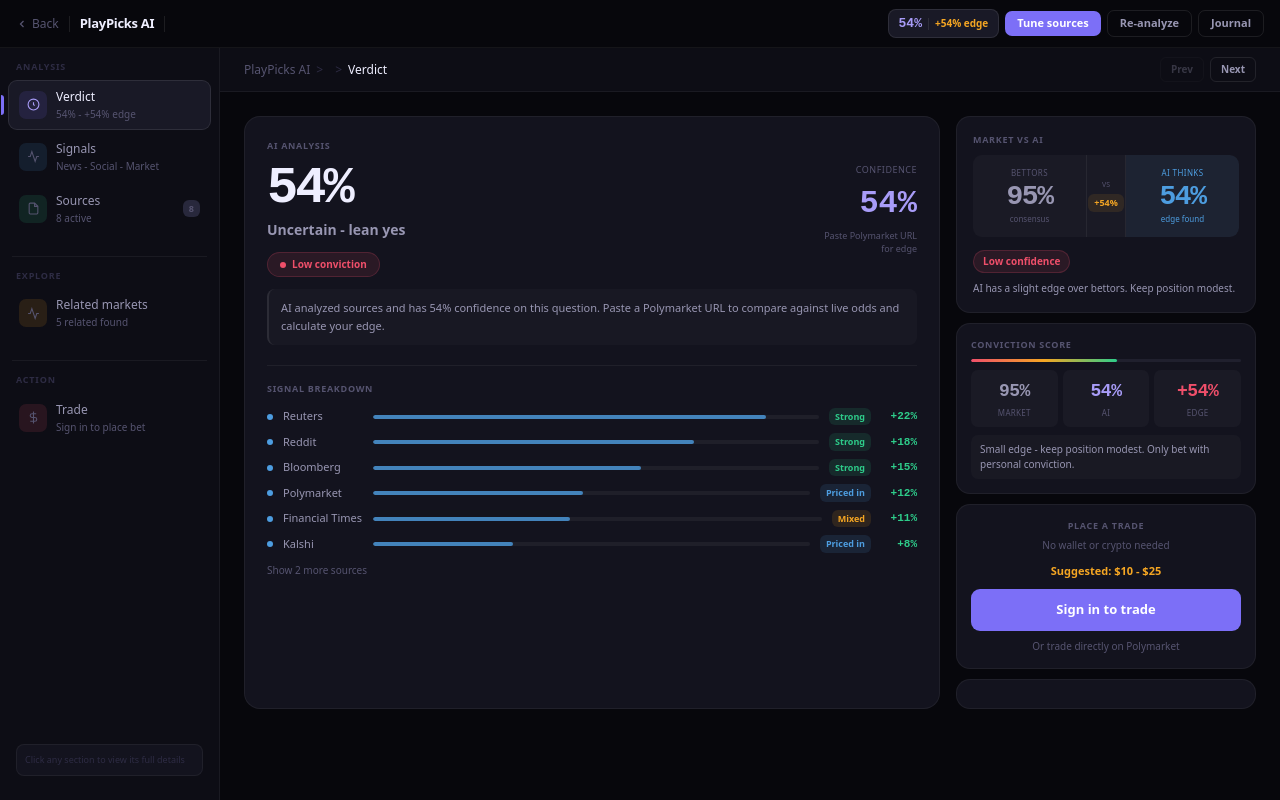
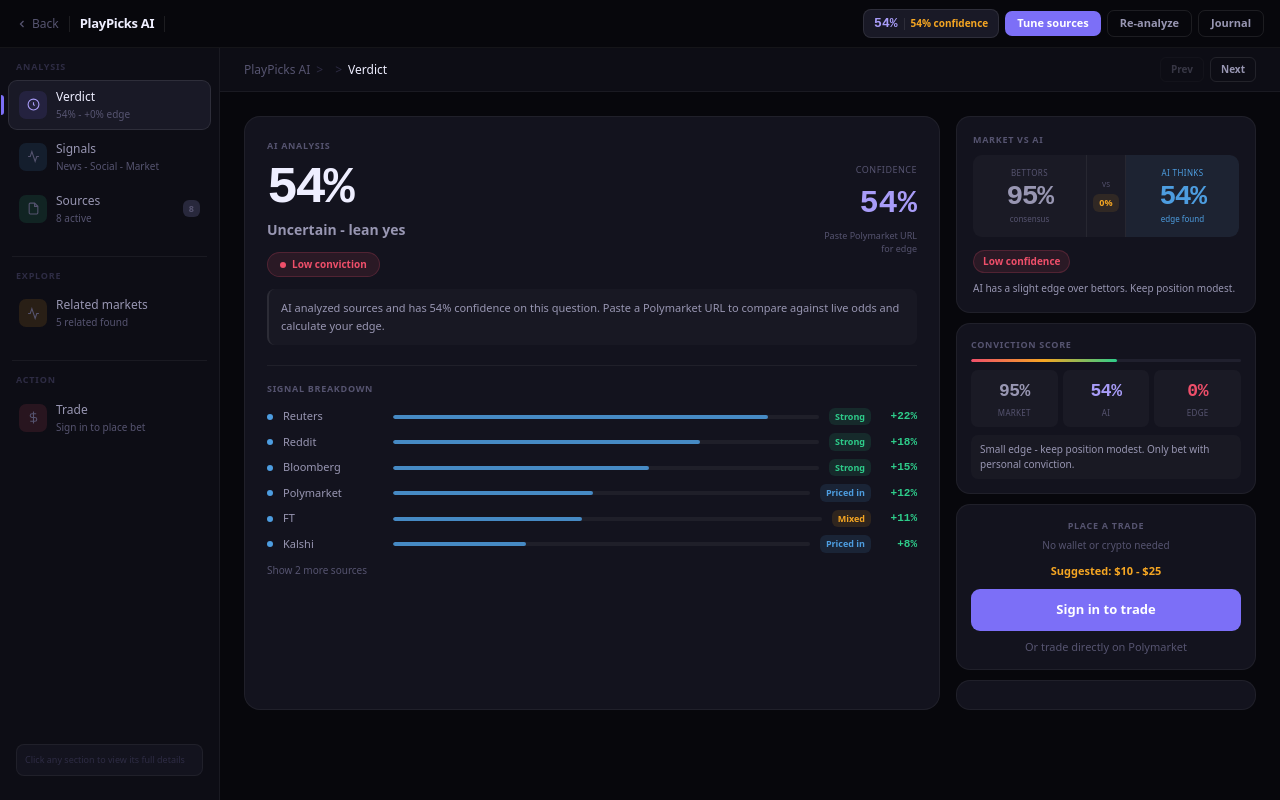
Before and after one commit to anujagadde18/tradedna, a Next.js app: page /scores in a window 1280 px wide. Built offline with nearby package versions, Linux system fonts and the light colour scheme.

Commit message:
Scores board v23

```diff
--- a/app/scores/page.tsx
+++ b/app/scores/page.tsx
@@ -63,6 +63,28 @@ function getVerdictText(aiPct: number): string {
 const CAT_COLOR: Record<string,string> = {
   news:'#4d9de0', social:'#7c6ff7', market:'#2ecc8a', community:'#f5a623', contrary:'#ef4f6a',
 };
+
+function SourceAvatar({ name, category }: { name: string; category: string }) {
+  const colors: Record<string,{bg:string;text:string}> = {
+    news:      { bg:'rgba(77,157,224,0.15)',  text:'#4d9de0' },
+    social:    { bg:'rgba(124,111,247,0.15)', text:'#7c6ff7' },
+    market:    { bg:'rgba(46,204,138,0.15)',  text:'#2ecc8a' },
+    contrary:  { bg:'rgba(239,79,106,0.15)',  text:'#ef4f6a' },
+    community: { bg:'rgba(245,166,35,0.15)',  text:'#f5a623' },
+  };
+  const SHORT: Record<string,string> = {
+    'Financial Times':'FT','Wall Street Journal':'WSJ',
+    'Associated Press':'AP','Twitter/X':'X',
+    'Good Judgment Open':'GJ',
+  };
+  const c = colors[category] || colors.news;
+  const letter = (SHORT[name] || name.charAt(0)).toUpperCase();
+  return (
+    <div style={{ width:28, height:28, borderRadius:7, background:c.bg, display:'flex', alignItems:'center', justifyContent:'center', fontSize:letter.length > 1 ? 9 : 12, fontWeight:800, color:c.text, flexShrink:0 }}>
+      {letter}
+    </div>
+  );
+}
 
 function VerdictCard({ aiPct, marketPct, question, sources, hasMarket }: {
   aiPct: number; marketPct: number; question: string; sources: any[]; hasMarket: boolean;
@@ -153,9 +175,9 @@ function VerdictCard({ aiPct, marketPct, question, sources, hasMarket }: {
               return (
                 <div key={i} style={{ display:'flex', alignItems:'center', gap:10 }}>
                   <div style={{ width:6, height:6, borderRadius:'50%', background:color, flexShrink:0 }}></div>
-                  <div style={{ width:80, fontSize:11, fontWeight:500, color:C.t2, flexShrink:0, overflow:'hidden', textOverflow:'ellipsis', whiteSpace:'nowrap' }}>{r.name}</div>
+                  <div style={{ width:100, fontSize:11, fontWeight:500, color:C.t2, flexShrink:0, overflow:'hidden', textOverflow:'ellipsis', whiteSpace:'nowrap' }} title={r.name}>{({'Financial Times':'FT','Wall Street Journal':'WSJ','Twitter/X':'Twitter','Associated Press':'AP News','Good Judgment Open':'GJ Open'})[r.name]||r.name}</div>
                   <div style={{ flex:1, height:4, background:'rgba(255,255,255,0.05)', borderRadius:2, overflow:'hidden' }}>
-                    <div style={{ height:4, borderRadius:2, background:color, width:barW+'%', opacity:0.8 }} />
+                    <div style={{ height:4, borderRadius:2, background:color, width:barW+'%', opacity:0.85 }} />
                   </div>
                   <span style={{ fontSize:9, fontWeight:700, padding:'2px 6px', borderRadius:6, flexShrink:0,
                     background: r.type === 'strong' ? 'rgba(46,204,138,0.12)' : r.type === 'contrary' ? 'rgba(239,79,106,0.12)' : r.type === 'priced' ? 'rgba(77,157,224,0.12)' : 'rgba(245,166,35,0.12)',
@@ -184,6 +206,54 @@ function VerdictCard({ aiPct, marketPct, question, sources, hasMarket }: {
   );
 }
 
+function MagicLinkModalInner({ onClose }: { onClose: () => void }) {
+  const [email, setEmail] = useState('');
+  const [sent, setSent]   = useState(false);
+  const [loading, setLoading] = useState(false);
+
+  const handleSubmit = async () => {
+    if (!email.trim()) return;
+    setLoading(true);
+    try {
+      if (typeof window !== 'undefined') {
+        const mod = await import('magic-sdk');
+        const Magic = mod.Magic || mod.default?.Magic || mod.default;
+        if (Magic) {
+          const magic = new Magic('pk_live_8621357A14A8491A', {
+            network: { rpcUrl: 'https://polygon-rpc.com', chainId: 137 },
+          });
+          await magic.auth.loginWithEmailOTP({ email: email.trim() });
+        }
+      }
+      setSent(true);
+    } catch { setSent(true); } // show success even on error
+    setLoading(false);
+  };
+
+  const C2 = { t1:'#eeeeff', t2:'#9896b2', t3:'#565470', bg3:'#191926', border2:'rgba(255,255,255,0.09)', purple:'#7c6ff7' };
+  return sent ? (
+    <div style={{ textAlign:'center', padding:'20px 0' }}>
+      <div style={{ fontSize:32, marginBottom:12 }}>OK</div>
+      <div style={{ fontSize:15, fontWeight:600, color:C2.t1, marginBottom:6 }}>Check your email</div>
+      <div style={{ fontSize:12, color:C2.t2, marginBottom:20 }}>We sent a magic link to {email}. Click it to sign in.</div>
+      <button onClick={onClose} style={{ padding:'8px 20px', background:C2.purple, color:'#fff', border:'none', borderRadius:8, fontSize:13, fontWeight:600, cursor:'pointer' }}>Done</button>
+    </div>
+  ) : (
+    <>
+      <input type="email" value={email} onChange={e => setEmail(e.target.value)}
+        onKeyDown={e => e.key === 'Enter' && handleSubmit()}
+        placeholder="your@email.com"
+        style={{ width:'100%', background:C2.bg3, border:'1px solid '+C2.border2, borderRadius:9, padding:'11px 13px', color:C2.t1, fontSize:13, outline:'none', fontFamily:'inherit', marginBottom:10, boxSizing:'border-box' as const }} />
+      <button onClick={handleSubmit} disabled={loading || !email.trim()}
+        style={{ width:'100%', padding:12, background:C2.purple, color:'#fff', border:'none', borderRadius:9, fontSize:13, fontWeight:700, cursor:'pointer', marginBottom:10, opacity:(!email.trim()||loading)?0.5:1 }}>
+        {loading ? 'Sending...' : 'Send magic link'}
+      </button>
+      <button onClick={onClose} style={{ display:'block', textAlign:'center', width:'100%', fontSize:11, color:C2.t3, background:'none', border:'none', cursor:'pointer' }}>Cancel</button>
+    </>
+  );
+}
+
+
 function ScoresPageContent() {
   const router = useRouter();
   const searchParams = useSearchParams();
@@ -201,6 +271,7 @@ function ScoresPageContent() {
   const [srcCount, setSrcCount]     = useState(8);
   const [toast, setToast]           = useState('');
   const [addFormOpen, setAddForm]   = useState(false);
+  const [showMagicModal, setShowMagicModal] = useState(false);
   const [customUrl, setCustomUrl]   = useState('');
   const [mktAdded, setMktAdded]     = useState<Record<string,boolean>>({});
   const [mktAdding, setMktAdding]   = useState<Record<string,boolean>>({});
@@ -273,8 +344,9 @@ function ScoresPageContent() {
   const isPlain  = !isPolymarketUrl;
   const top      = outcomes[0] || { name:'', odds:0, aiConfidence:0, edge:0 };
   const binaryAI = intel?.confidence || 0;
-  const binEdge  = binaryAI - (odds || 0);
-  const edgeVal  = mtype === 'categorical' ? (top.edge||0) : binEdge;
+  const hasLiveMarket = (odds !== null && odds > 0) || mtype === 'categorical';
+  const binEdge  = hasLiveMarket ? (mtype === 'categorical' ? (top.edge||0) : binaryAI - (odds||0)) : 0;
+  const edgeVal  = hasLiveMarket ? binEdge : 0;
   const mainOdds = mtype === 'categorical' ? top.odds : (odds||0);
   const mainAI   = mtype === 'categorical' ? top.aiConfidence : binaryAI;
 
@@ -381,7 +453,7 @@ function ScoresPageContent() {
           <div style={{ display:'flex', alignItems:'center', gap:6, background:C.bg3, border:'1px solid '+C.border2, borderRadius:8, padding:'4px 10px' }}>
             <span style={{ fontSize:13, fontWeight:700, fontFamily:'monospace', color:C.purpleL }}>{aiPctForDisplay}%</span>
             <div style={{ width:1, height:12, background:C.border2 }}></div>
-            <span style={{ fontSize:10, fontWeight:700, color:C.amber }}>{edgeVal > 0 ? '+' : ''}{edgeVal.toFixed(0)}% edge</span>
+            <span style={{ fontSize:10, fontWeight:700, color:C.amber }}>{hasLiveMarket ? (edgeVal > 0 ? '+' : '') + edgeVal.toFixed(0) + '% edge' : aiPctForDisplay + '% confidence'}</span>
           </div>
           <button onClick={() => goFrame('sources')} style={{ padding:'4px 12px', borderRadius:7, fontSize:11, fontWeight:600, cursor:'pointer', background:C.purple, color:'#fff', border:'none' }}>Tune sources</button>
           <button onClick={runAnalysis} style={{ padding:'4px 12px', borderRadius:7, fontSize:11, fontWeight:600, cursor:'pointer', border:'1px solid '+C.border2, background:'none', color:C.t2 }}>Re-analyze</button>
@@ -440,7 +512,7 @@ function ScoresPageContent() {
 
             {frame === 'verdict' && (
               <div style={{ display:'grid', gridTemplateColumns:'1fr 300px', gap:16 }}>
-                <VerdictCard aiPct={aiPctForDisplay} marketPct={mktPctForDisplay} question={eventTitle} sources={activeSources} hasMarket={isPolymarketUrl} />
+                <VerdictCard aiPct={aiPctForDisplay} marketPct={mktPctForDisplay} question={eventTitle} sources={activeSources} hasMarket={hasLiveMarket} />
                 <div style={{ display:'flex', flexDirection:'column', gap:10 }}>
                   <div style={{ background:C.bg2, border:'1px solid '+C.border, borderRadius:14, padding:16 }}>
                     <div style={{ fontSize:9, fontWeight:700, textTransform:'uppercase', letterSpacing:'0.7px', color:C.t3, marginBottom:8 }}>Market vs AI</div>
@@ -488,7 +560,7 @@ function ScoresPageContent() {
                       <div style={{ fontSize:10, color:C.t3, textAlign:'center', marginBottom:10 }}>No wallet or crypto needed</div>
                       <div style={{ fontSize:11, fontWeight:700, color:C.amber, textAlign:'center', marginBottom:10 }}>Suggested: {betAmt}</div>
                       <button style={{ width:'100%', padding:11, background:C.purple, color:'#fff', border:'none', borderRadius:9, fontSize:13, fontWeight:700, cursor:'pointer', marginBottom:8 }}>Sign in to trade</button>
-                      <div style={{ textAlign:'center', fontSize:10, color:C.t3, cursor:'pointer' }}>Or trade directly on Polymarket</div>
+                      <a href="https://polymarket.com" target="_blank" rel="noopener noreferrer" style={{ fontSize:11, color:C.t3, textDecoration:"none", display:"block", textAlign:"center", cursor:"pointer" }}>Or trade directly on Polymarket</a>
                     </div>
                   )}
                   <div style={{ background:C.bg2, border:'1px solid '+C.border, borderRadius:14, padding:14 }}>
@@ -562,7 +634,7 @@ function ScoresPageContent() {
                     {activeSources.map(s => (
                       <div key={s.id} style={{ background:C.bg2, border:'1px solid '+C.border, borderRadius:12, padding:12 }}>
                         <div style={{ display:'flex', justifyContent:'space-between', alignItems:'flex-start', marginBottom:8 }}>
-                          <div style={{ width:28, height:28, borderRadius:7, background:s.bg, display:'flex', alignItems:'center', justifyContent:'center', fontSize:10, fontWeight:700, color:C.t2 }}>S</div>
+                          <SourceAvatar name={s.name} category={s.type==='contrary'?'contrary':s.id==='reddit'||s.id==='twitter'?'social':s.id==='polymarket'||s.id==='kalshi'?'market':s.id==='metaculus'?'community':'news'} />
                           <button style={{ width:18, height:18, borderRadius:'50%', background:C.bg4, border:'none', cursor:'pointer', color:C.t3, fontSize:10, display:'flex', alignItems:'center', justifyContent:'center' }}
                             onClick={() => { setSrcCount(p => p-1); showToast(s.name+' removed from analysis'); }}>x</button>
                         </div>
@@ -604,7 +676,7 @@ function ScoresPageContent() {
                         <div style={{ display:'grid', gridTemplateColumns:'1fr 1fr', gap:6 }}>
                           {mktSources.slice(ci*2, ci*2+2).concat(ci===0?mktSources.slice(2,4):[]).slice(0,2).map(s => (
                             <div key={s.id} style={{ background:C.bg2, border:'1px solid '+(mktAdded[s.id]?'rgba(46,204,138,0.2)':C.border), borderRadius:10, padding:'10px 12px', display:'flex', alignItems:'center', gap:10, transition:'all .15s' }}>
-                              <div style={{ width:26, height:26, borderRadius:6, background:s.color, display:'flex', alignItems:'center', justifyContent:'center', fontSize:11, flexShrink:0 }}>S</div>
+                              <SourceAvatar name={s.name} category={s.category||'news'} />
                               <div style={{ flex:1, minWidth:0 }}>
                                 <div style={{ fontSize:11, fontWeight:600 }}>{s.name}</div>
                                 <div style={{ fontSize:9, color:C.t3, overflow:'hidden', textOverflow:'ellipsis', whiteSpace:'nowrap' }}>{s.desc}</div>
@@ -695,9 +767,9 @@ function ScoresPageContent() {
                 <div>
                   <div style={{ textAlign:'center', padding:32, background:C.bg2, border:'1px solid '+C.border, borderRadius:16, marginBottom:14 }}>
                     <div style={{ fontSize:10, color:C.t3, textTransform:'uppercase', letterSpacing:'0.7px', marginBottom:6 }}>You have a</div>
-                    <div style={{ fontSize:48, fontWeight:700, fontFamily:'monospace', letterSpacing:'-2px', color:edgeColor, marginBottom:6 }}>{edgeVal > 0 ? '+' : ''}{edgeVal.toFixed(0)}% edge</div>
-                    <div style={{ fontSize:13, color:C.t2, marginBottom:14 }}>AI sees a {edgeVal >= 5 ? 'strong' : 'small'} opportunity over the market consensus</div>
-                    <span style={{ display:'inline-flex', padding:'3px 9px', borderRadius:20, fontSize:10, fontWeight:700, background:convBg, color:edgeColor, border:'1px solid '+edgeColor+'33' }}>{convLabel} - Suggested {betAmt}</span>
+                    <div style={{ fontSize:48, fontWeight:700, fontFamily:'monospace', letterSpacing:'-2px', color:edgeColor, marginBottom:6 }}>{hasLiveMarket ? (edgeVal > 0 ? '+' : '') + edgeVal.toFixed(0) + '% edge' : aiPctForDisplay + '% confidence'}</div>
+                    <div style={{ fontSize:13, color:C.t2, marginBottom:14 }}>{hasLiveMarket ? 'AI sees a ' + (edgeVal >= 5 ? 'strong' : 'small') + ' opportunity over the market consensus' : 'AI confidence score for this question. Paste a Polymarket URL to see real edge.'}</div>
+                    <span style={{ display:'inline-flex', padding:'3px 9px', borderRadius:20, fontSize:10, fontWeight:700, background:convBg, color:edgeColor, border:'1px solid '+edgeColor+'33' }}>{convLabel}</span>
                   </div>
                   <div style={{ fontSize:13, fontWeight:600, marginBottom:16, color:C.t2 }}>New to Polymarket?</div>
                   {[
@@ -721,7 +793,7 @@ function ScoresPageContent() {
                     <div style={{ fontSize:11, color:C.t3, marginBottom:14 }}>No wallet or crypto experience needed. Magic Link - just your email.</div>
                     <div style={{ fontSize:13, fontWeight:700, color:C.amber, marginBottom:14 }}>Suggested: {betAmt}</div>
                     <button style={{ width:'100%', padding:12, background:C.purple, color:'#fff', border:'none', borderRadius:9, fontSize:13, fontWeight:700, cursor:'pointer', marginBottom:8 }}>Sign in to trade</button>
-                    <div style={{ fontSize:11, color:C.t3, cursor:'pointer' }}>Or trade directly on Polymarket</div>
+                    <a href="https://polymarket.com" target="_blank" rel="noopener noreferrer" style={{ fontSize:11, color:C.t3, textDecoration:"none", display:"block", textAlign:"center", cursor:"pointer" }}>Or trade directly on Polymarket</a>
                     <div style={{ fontSize:9, color:C.t4, marginTop:6 }}>Powered by Polymarket. Not financial advice.</div>
                   </div>
                 </div>
@@ -738,6 +810,17 @@ function ScoresPageContent() {
         </div>
       )}
 
+      {showMagicModal && (
+        <div onClick={e => { if (e.target === e.currentTarget) setShowMagicModal(false); }}
+          style={{ position:'fixed', inset:0, background:'rgba(0,0,0,0.7)', zIndex:500, display:'flex', alignItems:'center', justifyContent:'center', padding:20 }}>
+          <div style={{ background:C.bg2, border:'1px solid '+C.border2, borderRadius:18, padding:28, width:'100%', maxWidth:380 }}>
+            <div style={{ fontSize:17, fontWeight:700, marginBottom:5, color:C.t1 }}>Sign in to trade</div>
+            <div style={{ fontSize:12, color:C.t2, marginBottom:20, lineHeight:1.5 }}>Enter your email and we will send you a magic link. No password or wallet needed.</div>
+            <MagicLinkModalInner onClose={() => setShowMagicModal(false)} />
+          </div>
+        </div>
+      )}
+
     </div>
   );
 }
```
